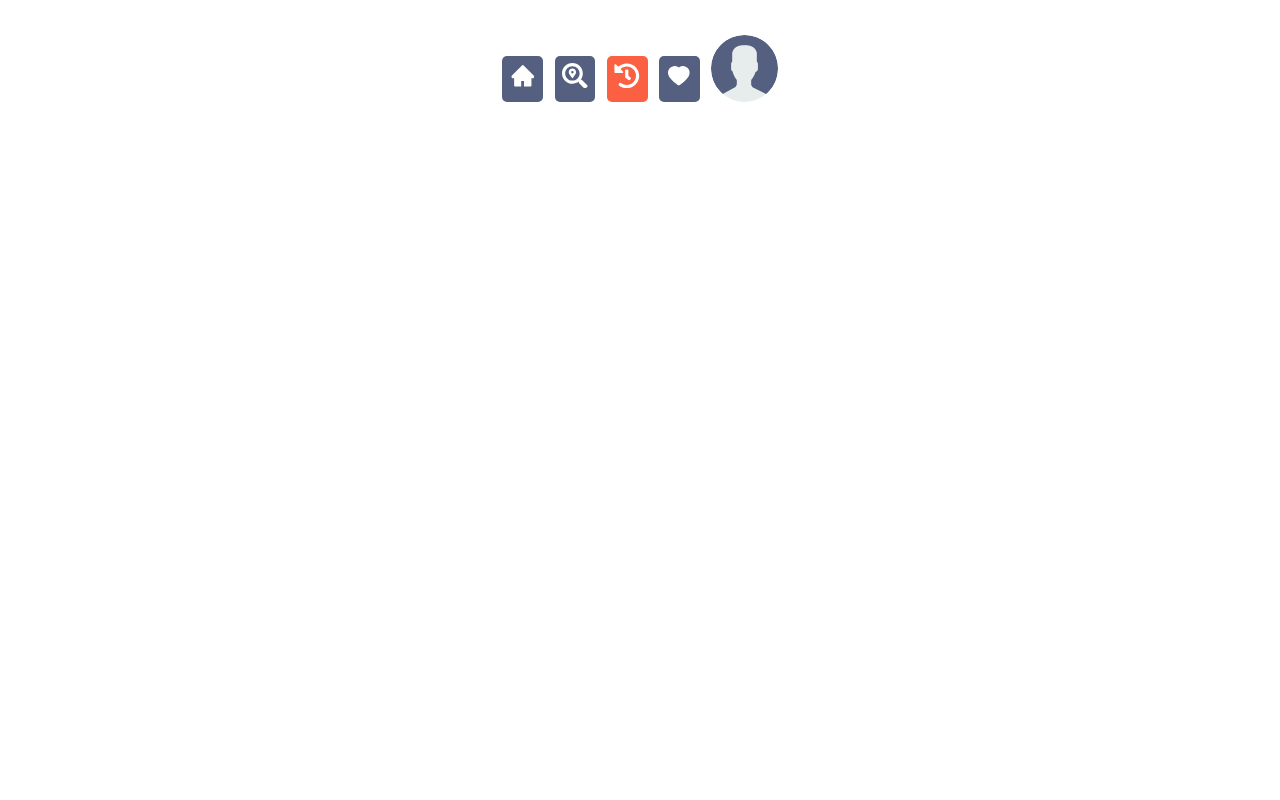
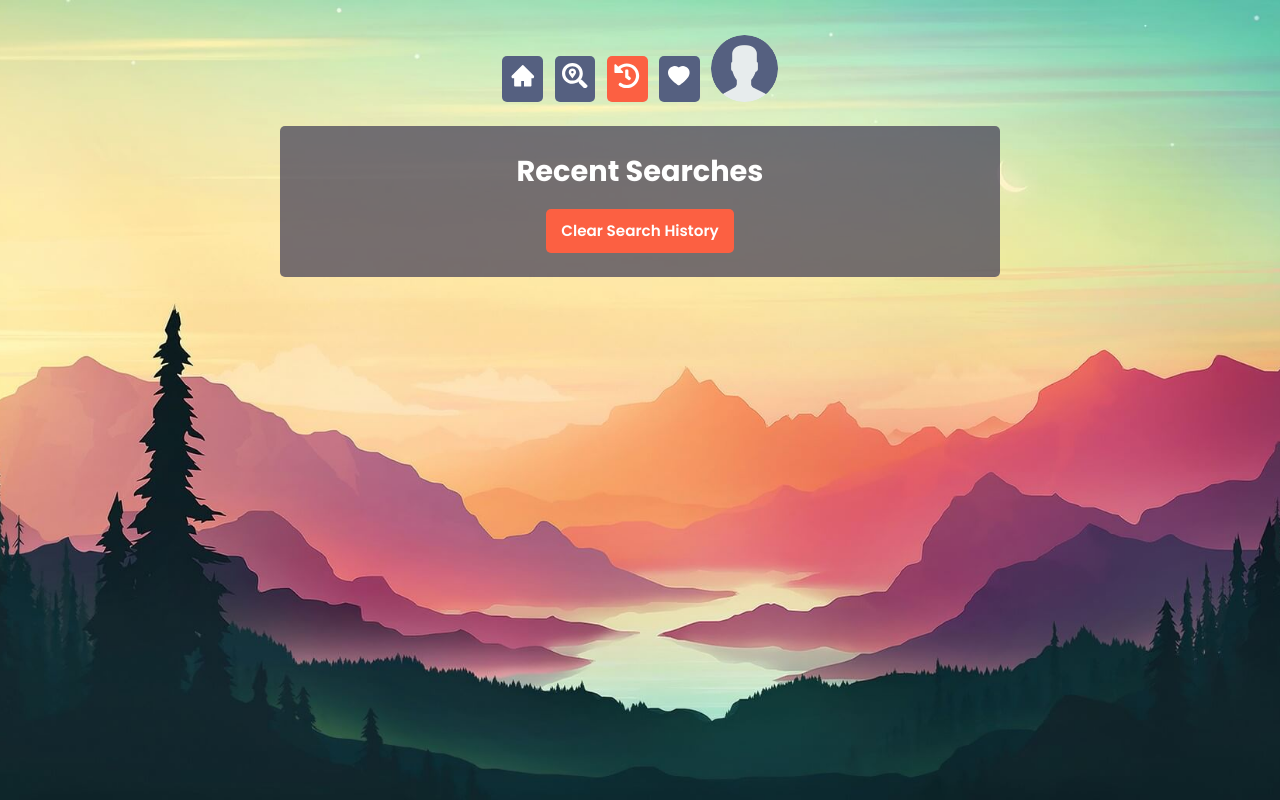
Before and after one commit to AdmiralFirefox/skywatch-v2, a React (Vite) app: page /search_history in a window 1280 px wide. Built offline with nearby package versions, Linux system fonts and the light colour scheme; no server answers.

Commit message:
Setting up firestore and added header on search history page

```diff
--- a/src/firebase/firebase.tsx
+++ b/src/firebase/firebase.tsx
@@ -1,5 +1,6 @@
 import { initializeApp } from "firebase/app";
 import { getAuth } from "firebase/auth";
+import { getFirestore } from "firebase/firestore";
 
 const firebaseConfig = {
   apiKey: import.meta.env.VITE_FIREBASE_API_KEY,
@@ -13,3 +14,5 @@ const firebaseConfig = {
 initializeApp(firebaseConfig);
 
 export const auth = getAuth();
+
+export const db = getFirestore();
--- a/src/routes/search.tsx
+++ b/src/routes/search.tsx
@@ -1,5 +1,17 @@
-import { useState, useEffect } from "react";
+import { useState, useEffect, useContext } from "react";
 import { useQuery, UseQueryResult } from "@tanstack/react-query";
+import { db } from "../firebase/firebase";
+import {
+  collection,
+  getDocs,
+  query,
+  where,
+  updateDoc,
+  doc,
+  addDoc,
+  serverTimestamp,
+} from "firebase/firestore";
+import { AuthContext } from "../context/AuthContext";
 import { useAppSelector } from "../app/redux_hooks";
 import { WeatherAQIContext } from "../context/WeatherAQIContext";
 import { fetchWeatherData } from "../utils/fetchWeatherData";
@@ -17,6 +29,7 @@ import SyncLoader from "react-spinners/SyncLoader";
 import styles from "../styles/search/SearchPage.module.scss";
 
 const Search = () => {
+  const user = useContext(AuthContext);
   const searchedPlace = useAppSelector((state) => state.search.searchValue);
 
   // Weather Data
@@ -102,6 +115,41 @@ const Search = () => {
       document.getElementsByTagName("body")[0].className = "";
     };
   }, [isDayTime, changeTheme, data?.data.timezone]);
+
+  // Add Queries to Search History
+  useEffect(() => {
+    if (data?.data !== undefined) {
+      const searchedCountriesRef = collection(db, "searched_countries");
+      const placeValue = `${data?.data.name}, ${data?.data.sys.country}`;
+
+      const q = query(searchedCountriesRef, where("place", "==", placeValue));
+
+      const addToHistory = async () => {
+        const querySnapshot = await getDocs(q);
+        if (!querySnapshot.empty) {
+          // Document exists, update the time_searched value
+          const docRef = doc(
+            db,
+            "searched_countries",
+            querySnapshot.docs[0].id
+          );
+          await updateDoc(docRef, {
+            time_searched: serverTimestamp(),
+          });
+        } else {
+          // Document doesn't exist, add a new document
+          await addDoc(searchedCountriesRef, {
+            time_searched: serverTimestamp(),
+            place: placeValue,
+            temp: data?.data.main.temp,
+            icon: data?.data.weather[0].icon,
+          });
+        }
+      };
+
+      addToHistory();
+    }
+  }, [data?.data, user]);
 
   return (
     <>
--- a/src/routes/search_history.tsx
+++ b/src/routes/search_history.tsx
@@ -1,11 +1,26 @@
+import { useState, useEffect } from "react";
 import Navbar from "../components/Navbar/Navbar";
+import styles from "../styles/search_history/SearchHistory.module.scss";
 
 const SearchHistory = () => {
+  useEffect(() => {
+    document.getElementsByTagName("body")[0].className = styles["main-bg"];
+
+    return () => {
+      document.getElementsByTagName("body")[0].className = "";
+    };
+  }, []);
+
   return (
     <>
       <Navbar />
 
-      <main></main>
+      <main className={styles["history-card"]}>
+        <div className={styles["header"]}>
+          <h1>Recent Searches</h1>
+          <button>Clear Search History</button>
+        </div>
+      </main>
     </>
   );
 };
--- /dev/null
+++ b/src/styles/search_history/SearchHistory.module.scss
@@ -0,0 +1,46 @@
+@use "../themeprovider/themeprovider" as theme;
+
+.main-bg {
+  background: url("../../assets/images/main-background.jpg") no-repeat top
+    center fixed;
+  background-size: cover;
+}
+
+.history-card {
+  width: min(85%, 45em);
+  margin: 1.5em auto 3em auto;
+  background: theme.$transparent-dark-purple-color;
+  padding: 1.5em;
+  border-radius: 5px;
+
+  .header {
+    display: flex;
+    flex-direction: column;
+    align-items: center;
+    gap: 1em;
+
+    h1 {
+      color: theme.$white-color;
+      font-family: "PoppinsBold";
+      text-align: center;
+      font-size: 1.8rem;
+    }
+
+    button {
+      background: theme.$orange-color;
+      color: theme.$white-color;
+      font-family: "PoppinsSemiBold";
+      border: none;
+      padding: 0.7em 1em;
+      border-radius: 5px;
+      font-size: 0.95rem;
+      text-align: center;
+      transition: background 0.15s ease-in-out;
+      cursor: pointer;
+
+      &:hover {
+        background: theme.$light-orange-color;
+      }
+    }
+  }
+}
```
